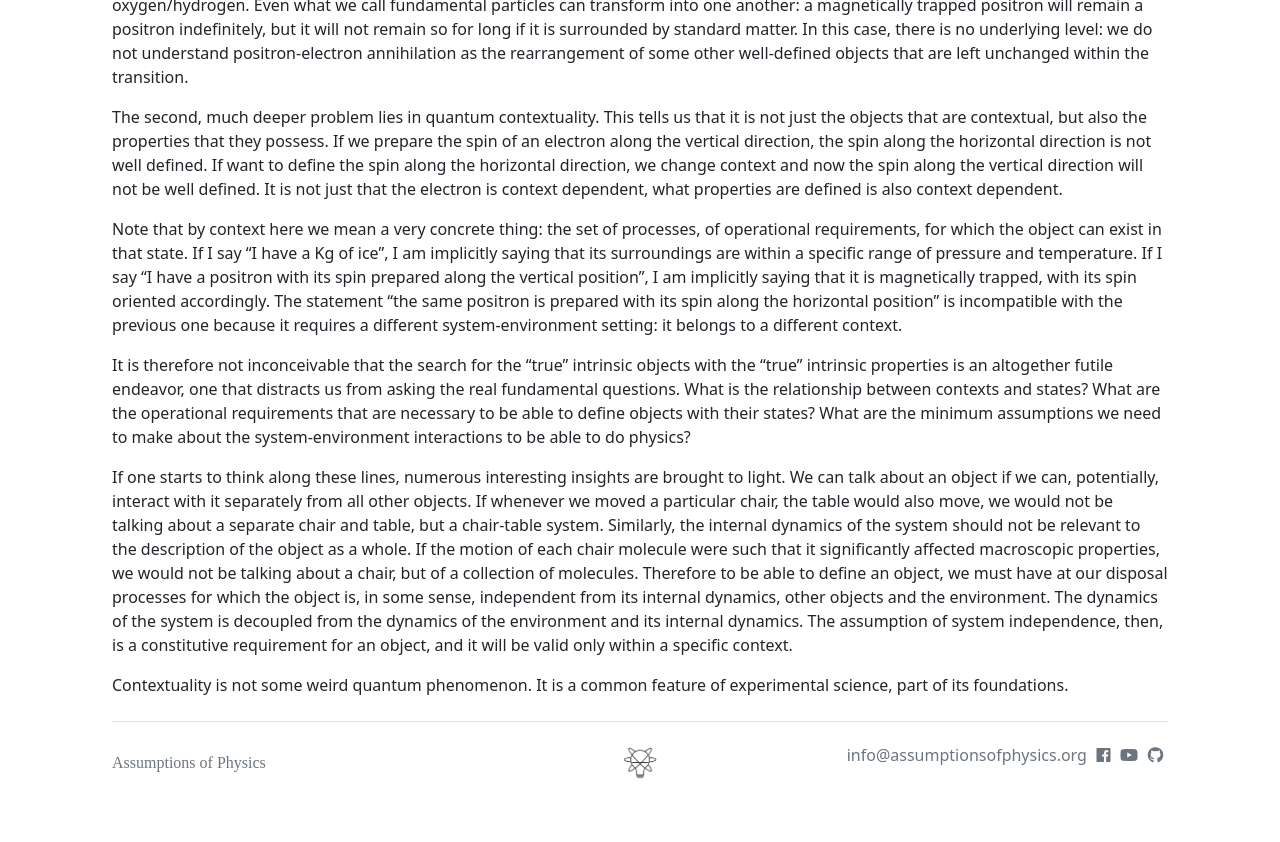
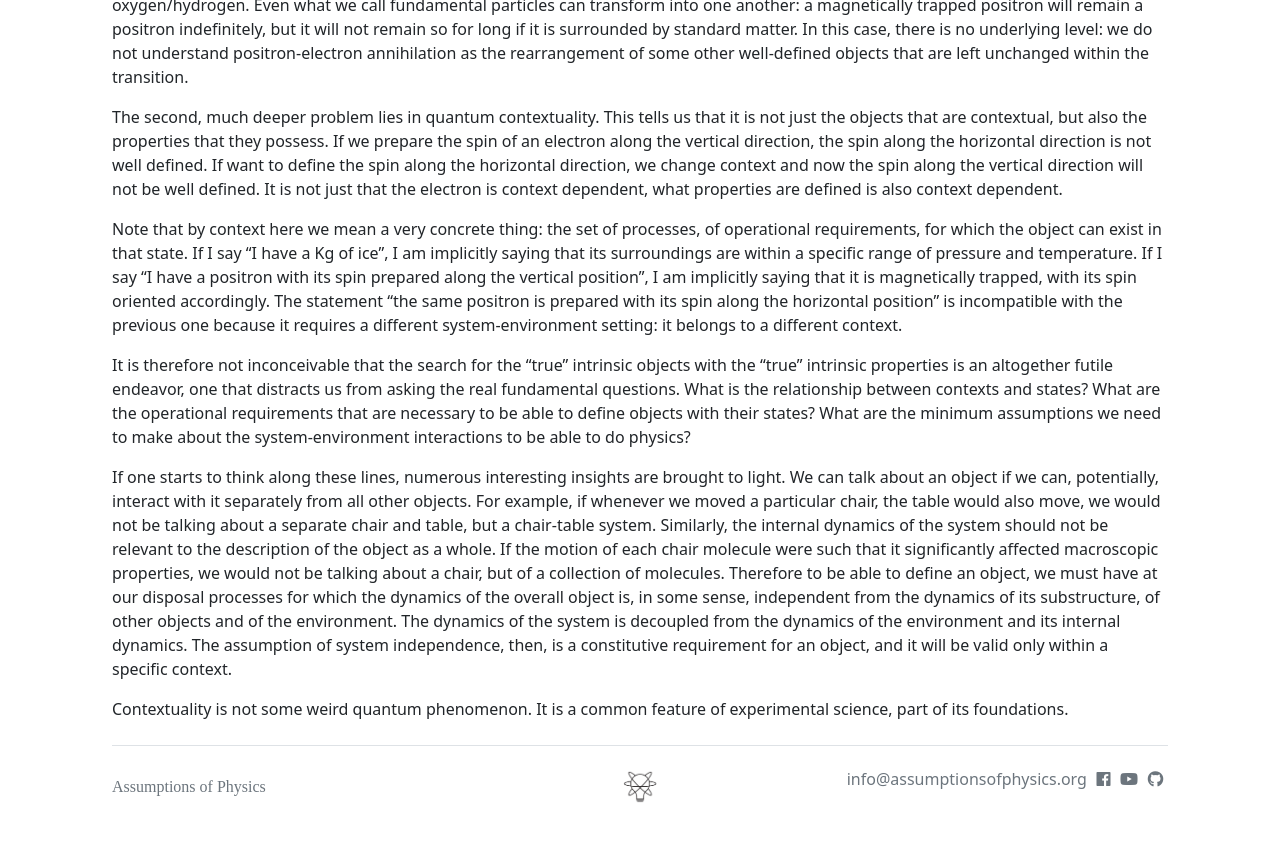
Before and after one commit to assumptionsofphysics/assumptionsofphysics.github.io, a Jekyll site: the page built from _essays/2024-10-15-embracing-contextuality.md, in a window 1280 px wide and 900 px high, scrolled down 638 px. Shown: the top 842 px of the window. Built offline with Jekyll 4.4.1, drawn with Linux system fonts in a browser that asks for light colours; nearby versions of some CDN libraries; some web fonts are replaced.

Commit message:
New essary

```diff
--- a/_essays/2024-10-15-embracing-contextuality.md
+++ b/_essays/2024-10-15-embracing-contextuality.md
@@ -18,6 +18,6 @@ Note that by context here we mean a very concrete thing: the set of processes, o
 
 It is therefore not inconceivable that the search for the "true" intrinsic objects with the "true" intrinsic properties is an altogether futile endeavor, one that distracts us from asking the real fundamental questions. What is the relationship between contexts and states? What are the operational requirements that are necessary to be able to define objects with their states? What are the minimum assumptions we need to make about the system-environment interactions to be able to do physics?
 
-If one starts to think along these lines, numerous interesting insights are brought to light. We can talk about an object if we can, potentially, interact with it separately from all other objects. If whenever we moved a particular chair, the table would also move, we would not be talking about a separate chair and table, but a chair-table system. Similarly, the internal dynamics of the system should not be relevant to the description of the object as a whole. If the motion of each chair molecule were such that it significantly affected macroscopic properties, we would not be talking about a chair, but of a collection of molecules. Therefore to be able to define an object, we must have at our disposal processes for which the object is, in some sense, independent from its internal dynamics, other objects and the environment. The dynamics of the system is decoupled from the dynamics of the environment and its internal dynamics. The assumption of system independence, then, is a constitutive requirement for an object, and it will be valid only within a specific context.
+If one starts to think along these lines, numerous interesting insights are brought to light. We can talk about an object if we can, potentially, interact with it separately from all other objects. For example, if whenever we moved a particular chair, the table would also move, we would not be talking about a separate chair and table, but a chair-table system. Similarly, the internal dynamics of the system should not be relevant to the description of the object as a whole. If the motion of each chair molecule were such that it significantly affected macroscopic properties, we would not be talking about a chair, but of a collection of molecules. Therefore to be able to define an object, we must have at our disposal processes for which the dynamics of the overall object is, in some sense, independent from the dynamics of its substructure, of other objects and of the environment. The dynamics of the system is decoupled from the dynamics of the environment and its internal dynamics. The assumption of system independence, then, is a constitutive requirement for an object, and it will be valid only within a specific context.
 
 Contextuality is not some weird quantum phenomenon. It is a common feature of experimental science, part of its foundations.
```
Also changed, not shown: other parts of _essays/2024-10-15-embracing-contextuality.md (+1 -1 lines).
